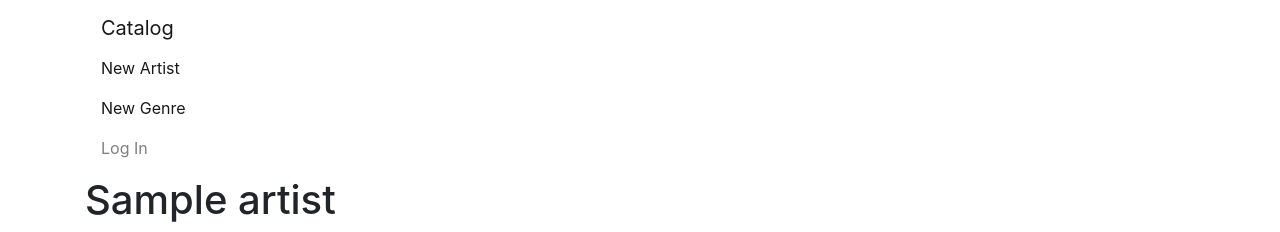
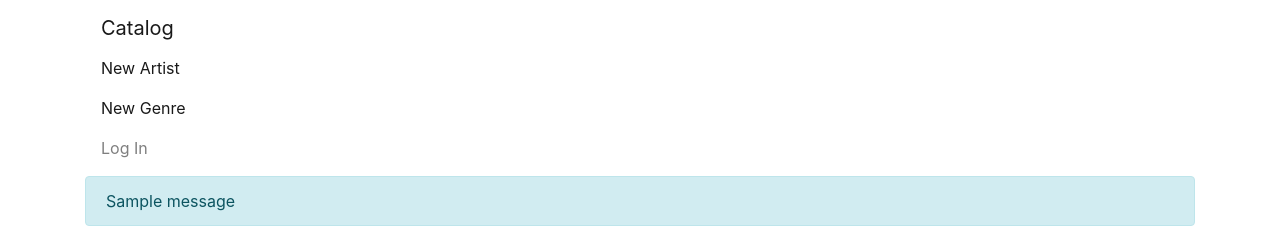
Before and after one commit to davidhousedev/Music-Catalog-Udacity, a Flask app: page /artist/1/ in a window 1280 px wide. Shown: the top 232 px of the page. Run offline with Flask 2, Linux system fonts and the light colour scheme; tables that the repository leaves empty hold one stand-in row (values such as "Sample post"); one stand-in notice (Sample message) is shown; some libraries are stand-ins or nearby versions.

Commit message:
feat: Display all Flask message flashes on any page

```diff
--- a/templates/base.html
+++ b/templates/base.html
@@ -31,6 +31,16 @@
                 {% endif %}
             </ul>
         </nav>
+        {% with messages = get_flashed_messages() %}
+            {% if messages %}
+                {% for message in messages %}
+                    <div class="alert alert-info" role="alert">
+                        {{message}}
+                    </div>
+                {% endfor %}
+                </ul>
+            {% endif %}
+        {% endwith%}
         {% block content %}
             {# Main page content goes here #}
         {% endblock %}
```
